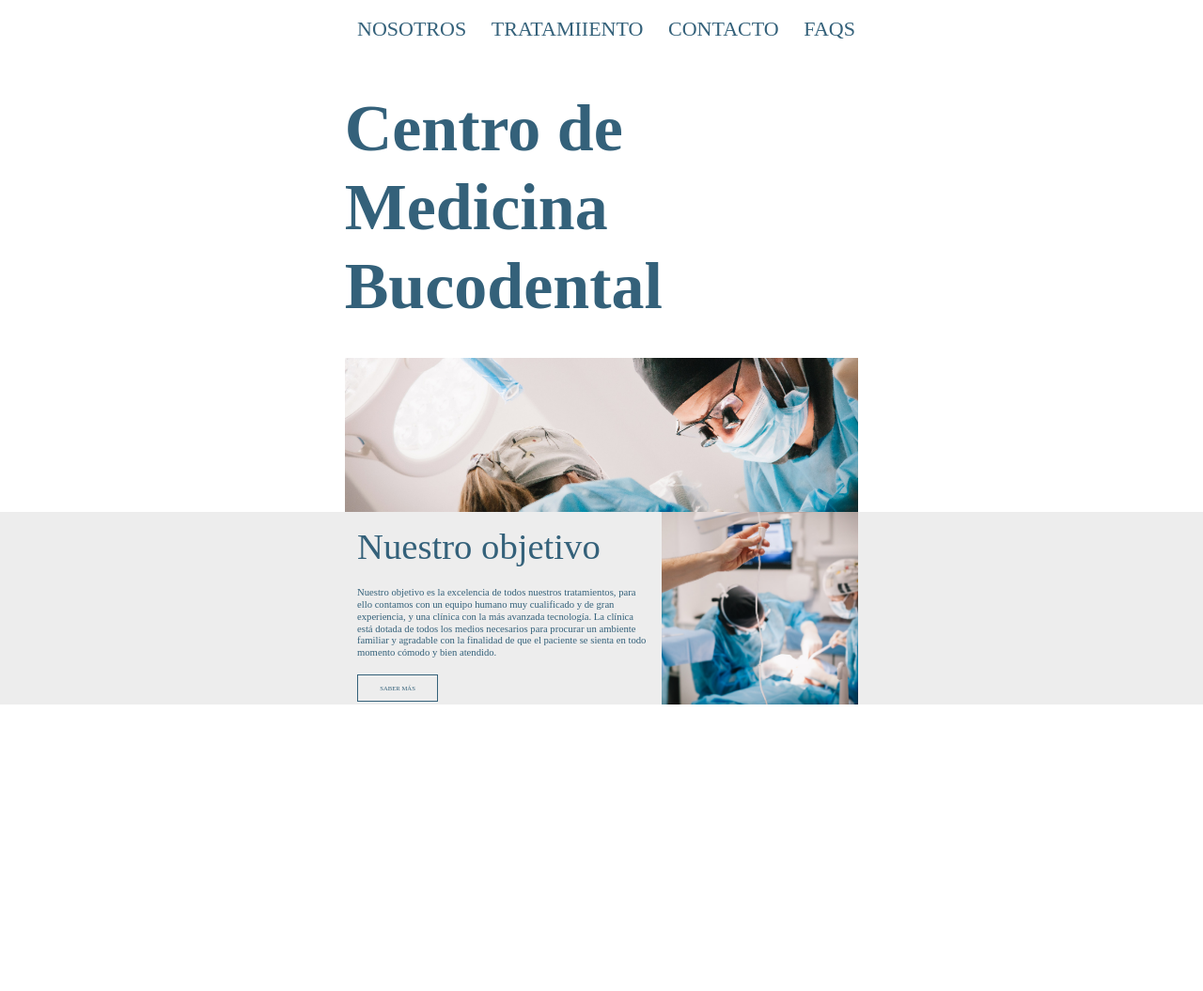
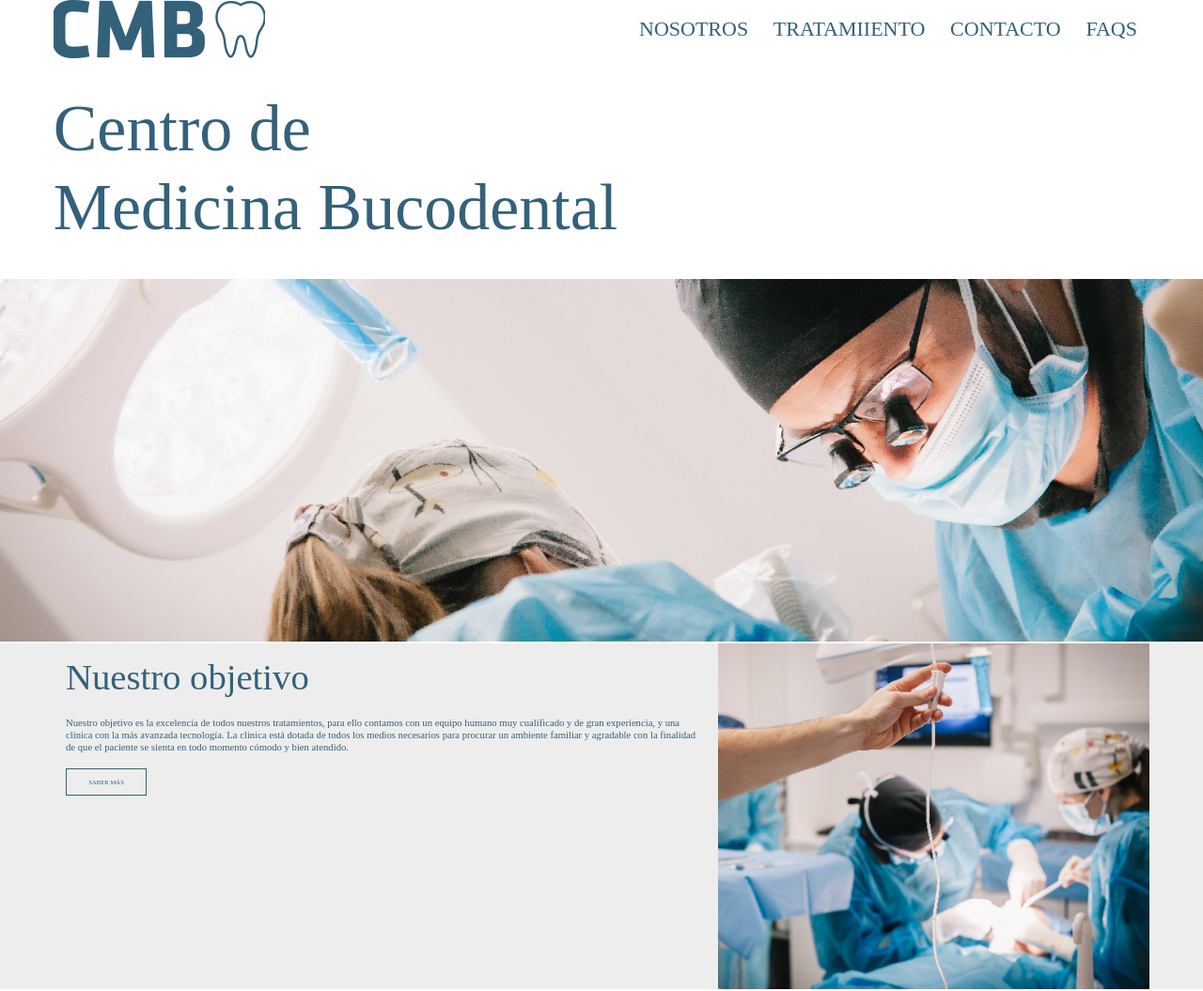
Before and after one commit to VaneMedina/LandingPage-CMB, a plain HTML site: page index.html in a window 1280 px wide. Shown: the whole page at 94% size. Before the commit the page ends 800 px from the top, so only its background shows below. Drawn offline with Linux system fonts and the light colour scheme; a web font is replaced by a local one.

Commit message:
fix container max-width and header view

```diff
--- a/index.html
+++ b/index.html
@@ -24,8 +24,10 @@
                     <span>Centro de</span>
                     <span>Medicina Bucodental</span>
                 </h1>
+        </section>
+        <figure>
             <img src="./images/imagen_superior_quirofano.jpg" alt="quirofano">
-        </section>
+        </figure>
     </header>
     <main>
         <section class="our-objective">
--- a/styles/commons.css
+++ b/styles/commons.css
@@ -34,7 +34,7 @@ img {
 }
 
 .container {
-    max-width: 82rem;
+    max-width: 175rem;
     margin-left: auto;
     margin-right: auto;
 }
--- a/styles/style.css
+++ b/styles/style.css
@@ -6,6 +6,7 @@
 
 header {
     display: flex;
+    flex-direction: column;
 }
 
 .section_header {
@@ -41,6 +42,7 @@ header {
 
 .title_header {
     font-size: 70px;
+    font-weight: 100;
     display: flex;
     flex-wrap: wrap;
     flex-direction: column;
```
Lines whose indentation alone changed are shown as unchanged.
